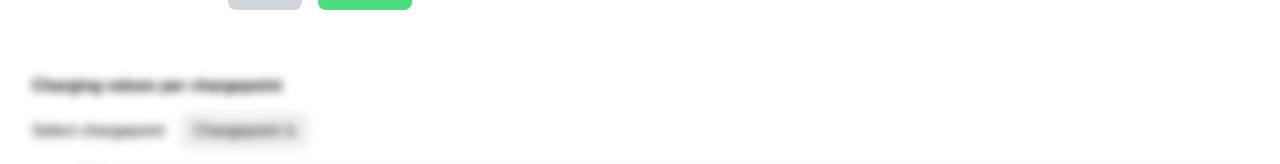
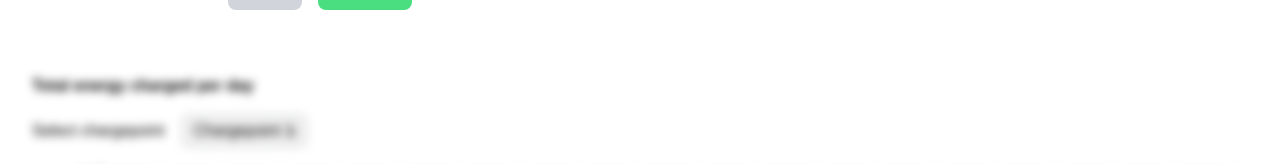
Before and after one commit to sominparrrk/ev-charging-simulator, a React (Create React App) app: page / in a window 1280 px wide. Shown: the part 334-498 px from the top of the page. Built offline with nearby package versions, Linux system fonts and the light colour scheme.

Commit message:
chore: change static text

```diff
--- a/src/containers/VisualisationArea/VisualisationArea.tsx
+++ b/src/containers/VisualisationArea/VisualisationArea.tsx
@@ -39,7 +39,7 @@ const VisualisationArea = () => {
         simulatorResult ? '' : 'blur'
       } visualisation__container flex flex-col gap-4`}
     >
-      <Title>Charging values per chargepoint</Title>
+      <Title>Total energy charged per day</Title>
       <Select
         label='Select chargepoint'
         options={selectOptions}
```
